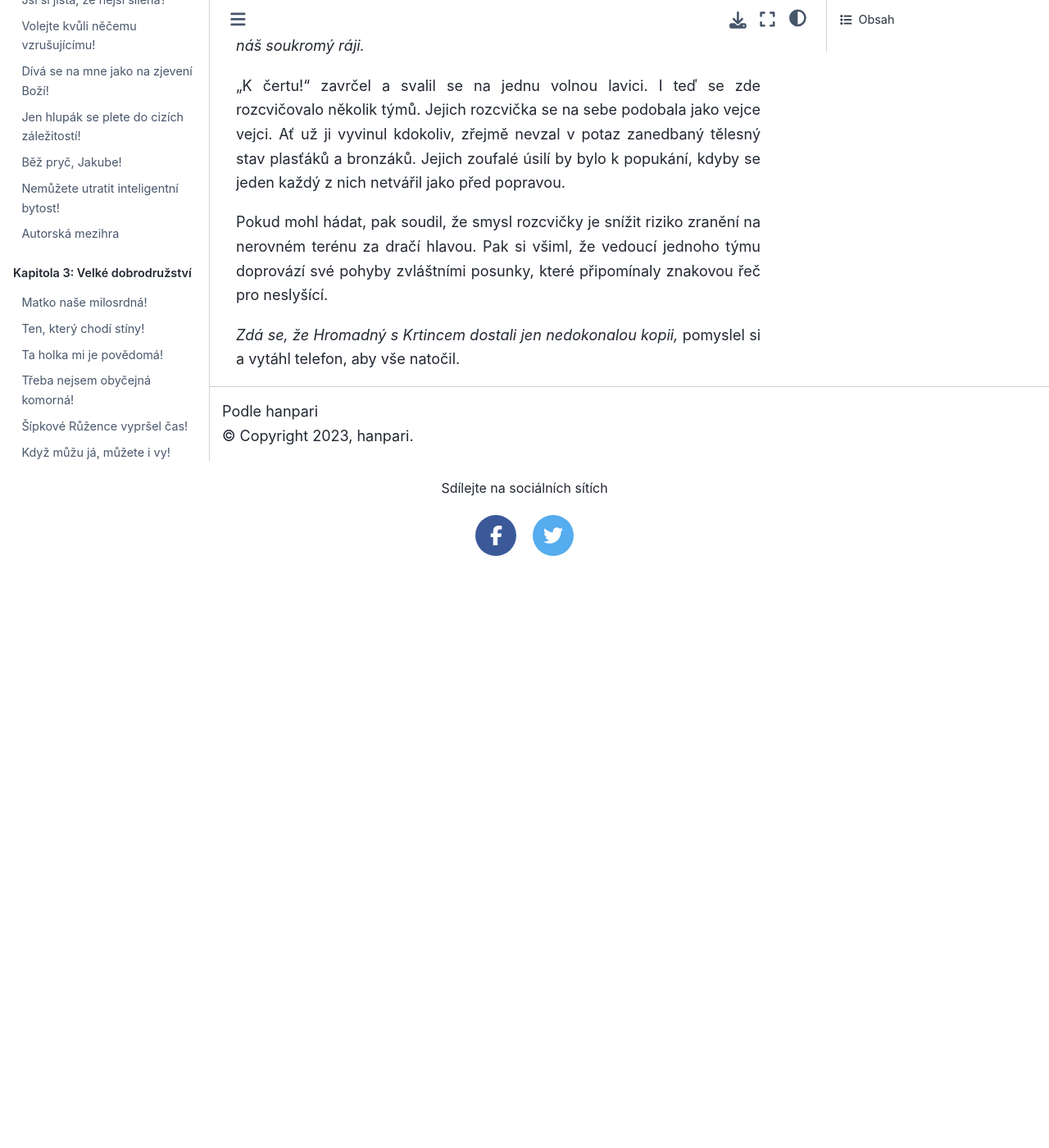
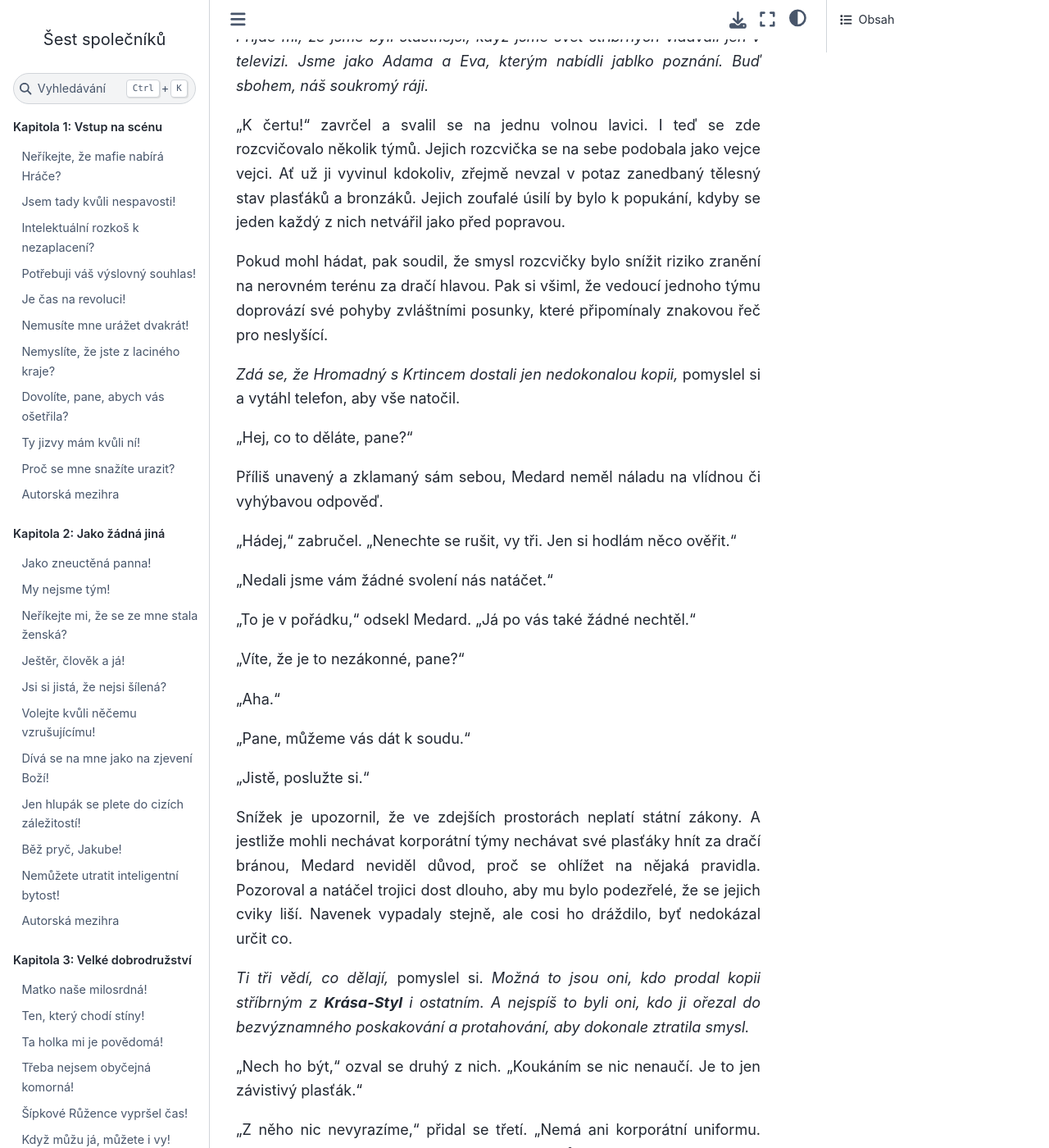
Before and after one commit to hanpari/sest-spolecniku, a Sphinx documentation site: the page built from source/sest_spolecniku/012-o-patro-dal/06.md, in a window 1280 px wide and 1400 px high, scrolled down 3117 px. Shown: the whole window at 82% size. Built offline with Sphinx 7.4.7 and the Sphinx Book theme 1.1.4, drawn with Linux system fonts in a browser that asks for light colours; pages that are not in the unit, such as notebooks, are missing from menus; before the commit the page ends 3795 px from its top, so only the background shows below that; some of the changed text lies outside the part shown.

Commit message:
Vlci smecka

```diff
--- a/source/sest_spolecniku/012-o-patro-dal/06.md
+++ b/source/sest_spolecniku/012-o-patro-dal/06.md
@@ -53,14 +55,40 @@ Někdy měl dojem, že baron se v přítomnosti Sylvie stahuje právě proto, ž
 
 Plný žárlivosti a nespokojenosti se vrátil zpět do vstupní haly pátého patra a zamračil se na dračí hlavu, která mu nerudný pohled beze zbytku oplácela.
 
-*A ještě jsem nechal dvě děcka, aby se postarala sama o sebe,* vyčetl si. Když odnášel zraněnou vikomtesu dolů, neuvědomil si, že nechal Juraje a Světlanu samotné v šestém patře. *Jestliže tam zabloudí a něco se jim stane, nikdy si neodpustím. A Laura mi utrhne hlavu.*
+*A ještě jsem nechal dvě děcka, aby se postarala sama o sebe,* vyčetl si. Když odnášel zraněnou vikomtesu dolů, neuvědomil si, že opustil Juraje a Světlanu samotné v šestém patře. *Jestliže tam zabloudí a něco se jim stane, nikdy si neodpustím. A Laura mi utrhne hlavu.*
 
 Jeho manželka obě krásné děti milovala. Někdy ji přistihl, jak na ty dva zírá a nemůže se nabažit pohledu na jejich dokonalé tváře. Takovou seanci většinou zakončila upřímným zavrtěním hlavy, když do místnosti vstoupil Lukáš nebo Matyáš.
 
-*Přijde mi, že jsme byli šťastnější, když jsme svět stříbrných vídávali jen v televizi. Jsme jako Adama a Eva, kterým nabídli jablko poznání. Sbohem, náš soukromý ráji.*
+*Přijde mi, že jsme byli šťastnější, když jsme svět stříbrných vídávali jen v televizi. Jsme jako Adama a Eva, kterým nabídli jablko poznání. Buď sbohem, náš soukromý ráji.*
 
 "K čertu!" zavrčel a svalil se na jednu volnou lavici. I teď se zde rozcvičovalo několik týmů. Jejich rozcvička se na sebe podobala jako vejce vejci. Ať už ji vyvinul kdokoliv, zřejmě nevzal v potaz zanedbaný tělesný stav plasťáků a bronzáků. Jejich zoufalé úsilí by bylo k popukání, kdyby se jeden každý z nich netvářil jako před popravou.
 
-Pokud mohl hádat, pak soudil, že smysl rozcvičky je snížit riziko zranění na nerovném terénu za dračí hlavou. Pak si všiml, že vedoucí jednoho týmu doprovází své pohyby zvláštními posunky, které připomínaly znakovou řeč pro neslyšící.
+Pokud mohl hádat, pak soudil, že smysl rozcvičky bylo snížit riziko zranění na nerovném terénu za dračí hlavou. Pak si všiml, že vedoucí jednoho týmu doprovází své pohyby zvláštními posunky, které připomínaly znakovou řeč pro neslyšící.
 
 *Zdá se, že Hromadný s Krtincem dostali jen nedokonalou kopii,* pomyslel si a vytáhl telefon, aby vše natočil.
+
+"Hej, co to děláte, pane?"
+
+Příliš unavený a zklamaný sám sebou, Medard neměl náladu na vlídnou či vyhýbavou odpověď.
+
+"Hádej," zabručel. "Nenechte se rušit, vy tři. Jen si hodlám něco ověřit."
+
+"Nedali jsme vám žádné svolení nás natáčet."
+
+"To je v pořádku," odsekl Medard. "Já po vás také žádné nechtěl."
+
+"Víte, že je to nezákonné, pane?"
+
+"Aha."
+
+"Pane, můžeme vás dát k soudu."
+
+"Jistě, poslužte si."
+
+Snížek je upozornil, že ve zdejších prostorách neplatí státní zákony. A jestliže mohli nechávat korporátní týmy nechávat své plasťáky hnít za dračí bránou, Medard neviděl důvod, proč se ohlížet na nějaká  pravidla. Pozoroval a natáčel trojici dost dlouho, aby mu bylo podezřelé, že se jejich cviky liší. Navenek vypadaly stejně, ale cosi ho dráždilo, byť nedokázal určit co.
+
+*Ti tři vědí, co dělají,* pomyslel si. *Možná to jsou oni, kdo prodal kopii stříbrným z **Krása-Styl** i ostatním. A nejspíš to byli oni, kdo ji ořezal do bezvýznamného poskakování a protahování, aby dokonale ztratila smysl.*
+
+"Nech ho být," ozval se druhý z nich. "Koukáním se nic nenaučí. Je to jen závistivý plasťák."
+
+"Z něho nic nevyrazíme," přidal se třetí. "Nemá ani korporátní uniformu. Nejspíš trouba, který si myslí, že uspěje, když zůstane na volné noze."
```
Also changed, not shown: other parts of source/sest_spolecniku/012-o-patro-dal/06.md (+4 -2 lines).
